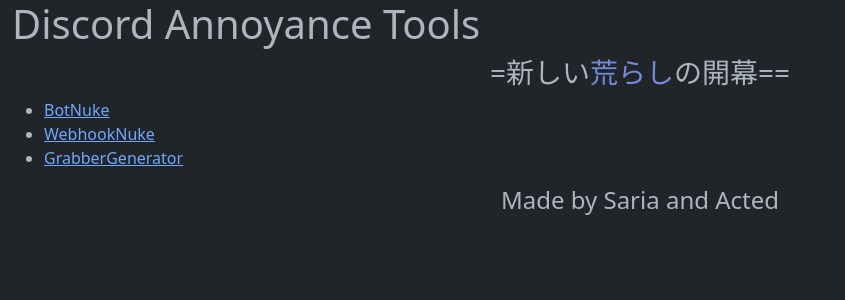
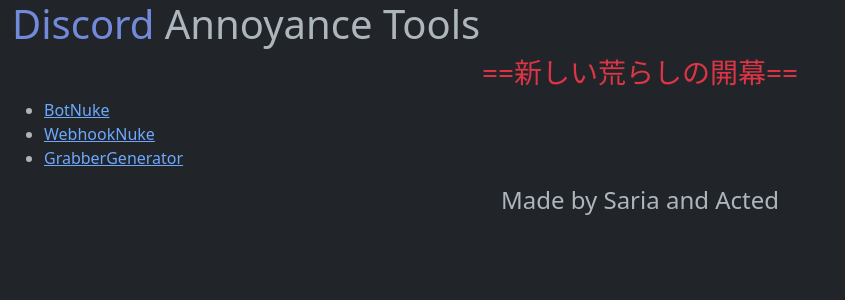
Before and after one commit to stsaria/discordAnnoyanceTools, a Flask app: page / in a window 1280 px wide. Shown: the top 300 px of the page, without its empty margins (0-845 px from the left). Run offline with Flask 3, Linux system fonts and the light colour scheme.

Commit message:
色の変更とか

```diff
--- a/src/templates/index.html
+++ b/src/templates/index.html
@@ -7,8 +7,8 @@
     <link href="https://cdn.jsdelivr.net/npm/bootstrap@5.3.0/dist/css/bootstrap.min.css" rel="stylesheet" integrity="sha384-9ndCyUaIbzAi2FUVXJi0CjmCapSmO7SnpJef0486qhLnuZ2cdeRhO02iuK6FUUVM" crossorigin="anonymous">
 </head>
 <body class="container-fluid">
-    <h1>Discord Annoyance Tools</h1>
-    <h3 style="text-align: center;">=新しい<span style="color: #738adb;">荒らし</span>の開幕==</h3>
+    <h1><span style="color: #738adb;">Discord</span> Annoyance Tools</h1>
+    <h3 style="text-align: center;" class="text-danger">==新しい荒らしの開幕==</h3>
     <ul>
         <li><a href="/botNuke">BotNuke</a></li>
         <li><a href="/webhookNuke">WebhookNuke</a></li>
```
